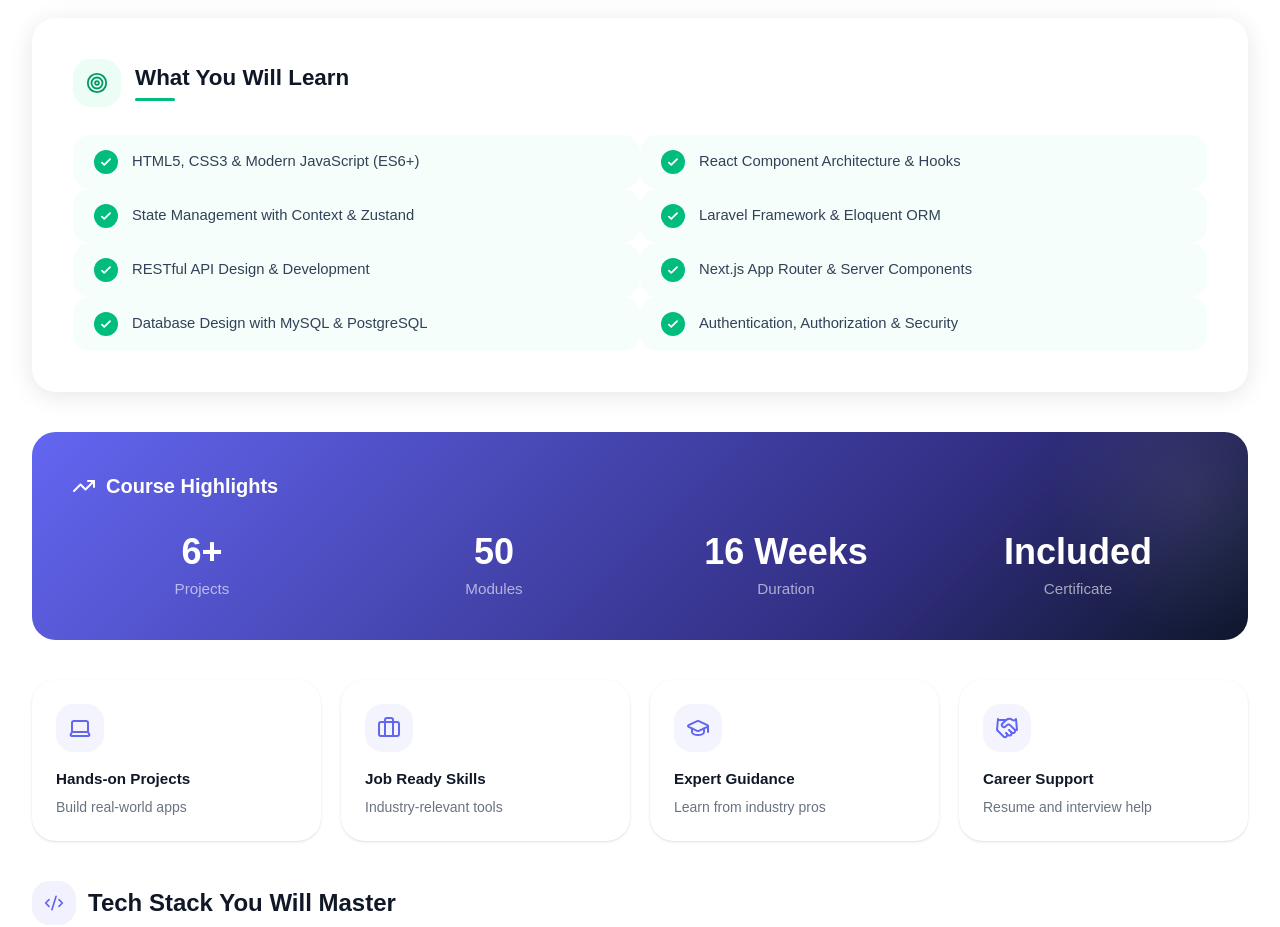
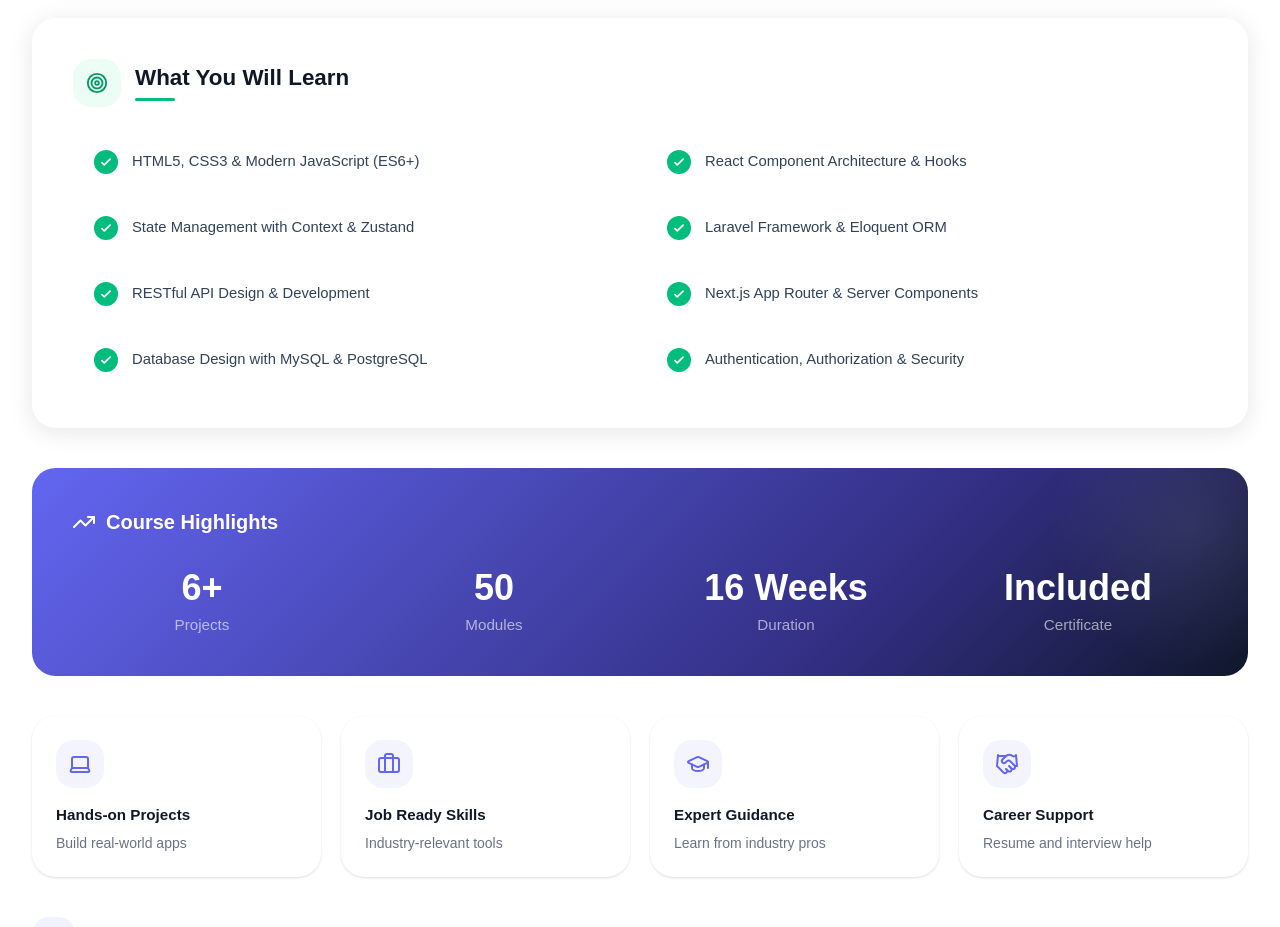
Before and after one commit to singhyogeshwar5608/larawans-new, a Next.js app: page /courses/full-stack-web-development in a window 1280 px wide. Shown: the part 1560-2487 px from the top of the page. Built offline with nearby package versions, Linux system fonts and the light colour scheme.

Commit message:
82fc4433-1083-4a3d-a175-879520441722

```diff
--- a/src/app/courses/[slug]/CourseDetailClient.tsx
+++ b/src/app/courses/[slug]/CourseDetailClient.tsx
@@ -505,9 +505,9 @@ export default function CourseDetailClient({ course }: { course: CourseItem }) {
                   </div>
                 </div>
                 {/* Learning Outcomes Grid */}
-                <div className="grid grid-cols-1 md:grid-cols-2 gap-0">
+                <div className="grid grid-cols-1 md:grid-cols-2 gap-3">
                   {course.topics.map((tp: string, i: number) => (
-                    <div key={i} className="flex items-center gap-3.5 bg-emerald-50/50 hover:bg-emerald-50 border border-emerald-100/60 hover:border-emerald-200/70 rounded-xl px-5 py-3.5 transition-all duration-200">
+                    <div key={i} className="flex items-center gap-3.5 bg-white hover:bg-slate-50 border border-slate-200 hover:border-slate-300 rounded-lg px-5 py-3.5 transition-all duration-200">
                       <div className="w-6 h-6 rounded-full bg-emerald-500 flex items-center justify-center shrink-0">
                         <svg className="w-3.5 h-3.5 text-white" fill="none" viewBox="0 0 24 24" stroke="currentColor" strokeWidth={3}><path strokeLinecap="round" strokeLinejoin="round" d="M5 13l4 4L19 7" /></svg>
                       </div>
```
Also changed, not shown: upload/pasted_image_1786344015122.png (added).
